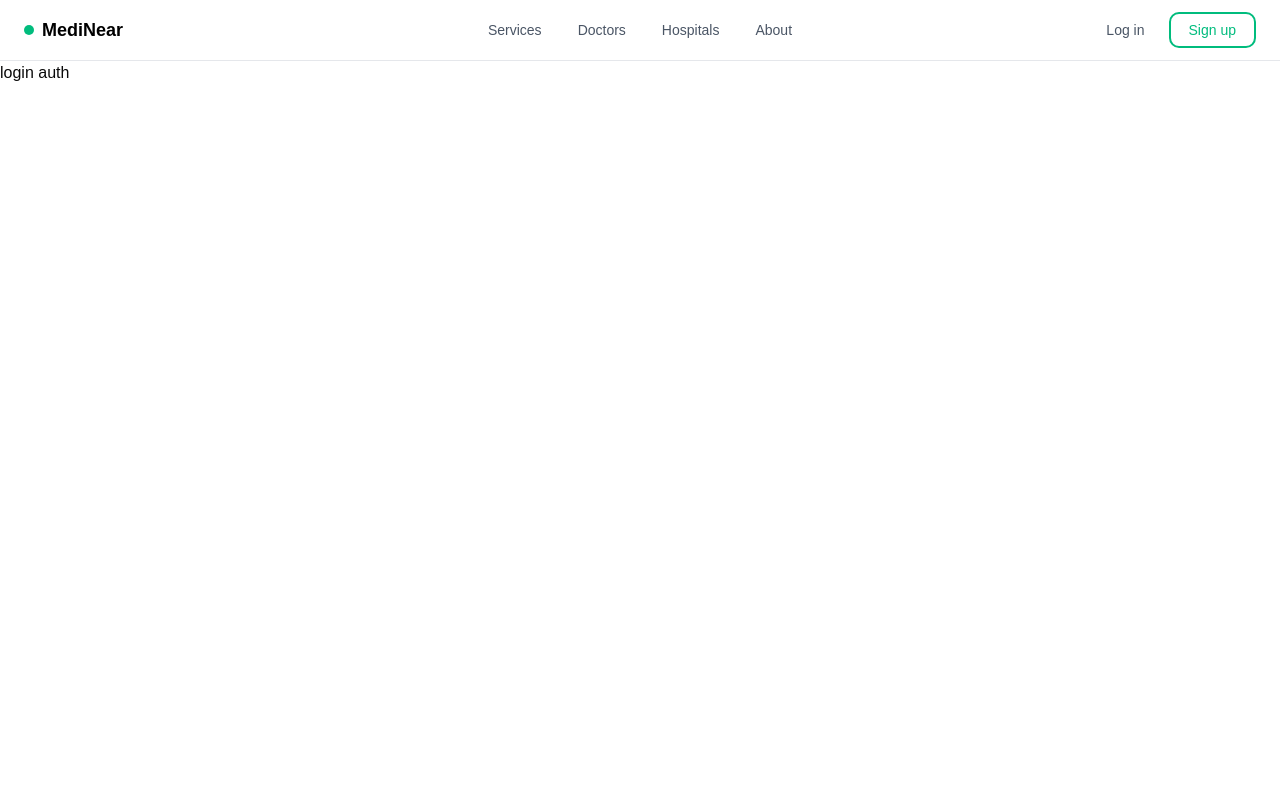
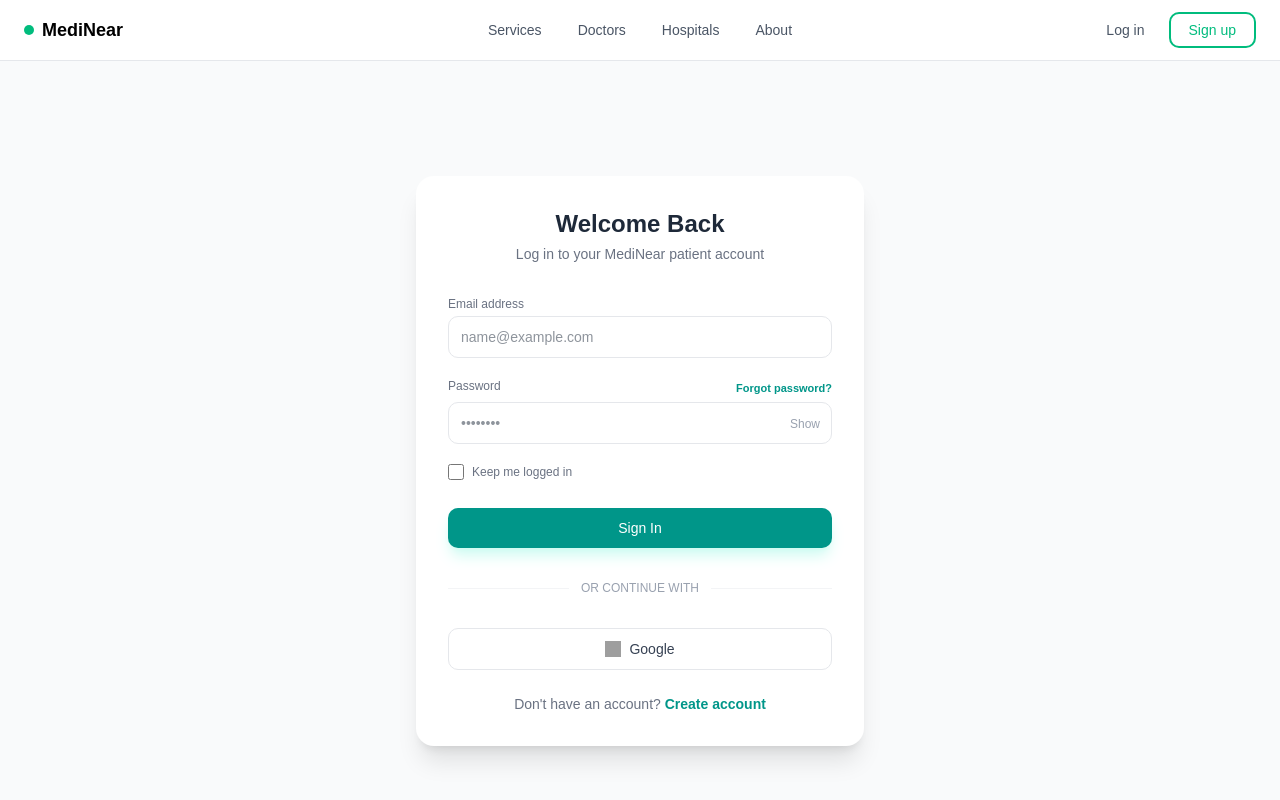
Before and after one commit to bluesand019/MediNear, a React (Vite) app: page /login in a window 1280 px wide. Shown: the top 800 px of the page. Built offline with nearby package versions, Linux system fonts and the light colour scheme; grey boxes are pictures that could not be loaded; what lightswind would draw is missing.

Commit message:
Created login auth

```diff
--- a/src/components/Signup/Personal.jsx
+++ b/src/components/Signup/Personal.jsx
@@ -128,11 +128,11 @@ const Personal = ({ setStage }) => {
 
         {/* Submit */}
         <button
-          type="submit"
-          className="mt-1 w-full rounded-lg bg-teal-600 py-2.5 text-sm font-medium text-white transition hover:bg-teal-700 active:scale-95"
-        >
-          Continue →
-        </button>
+  type="submit" // This triggers submitHandler which calls Stepper's next step
+  className="mt-1 w-full rounded-lg bg-teal-600 py-2.5 text-sm font-medium text-white transition hover:bg-teal-700 active:scale-95 shadow-md shadow-teal-100"
+>
+  Continue →
+</button>
 
       </form>
     </div>
--- a/src/pages/auth/Login.jsx
+++ b/src/pages/auth/Login.jsx
@@ -1,11 +1,116 @@
-import React from 'react'
+import React, { useState } from 'react';
 
 const Login = () => {
+  const [showPassword, setShowPassword] = useState(false);
+
+  const handleSubmit = (e) => {
+    e.preventDefault();
+    // Handle login logic here
+  };
+
+  const inputStyle = "w-full rounded-lg border border-gray-200 px-3 py-2.5 text-sm text-gray-800 outline-none transition focus:border-teal-400 focus:ring-2 focus:ring-teal-100";
+  const labelStyle = "text-xs font-medium text-gray-500 mb-1 block";
+
   return (
-    <div>
-      login auth
+    <div className="min-h-screen bg-gray-50 flex flex-col items-center justify-center p-4">
+      <div className="w-full max-w-md bg-white rounded-2xl shadow-xl p-8">
+
+        {/* Header */}
+        <div className="text-center mb-8">
+          <h2 className="text-2xl font-bold text-gray-800">Welcome Back</h2>
+          <p className="text-gray-500 text-sm mt-1">
+            Log in to your MediNear patient account
+          </p>
+        </div>
+
+        <form onSubmit={handleSubmit} className="flex flex-col gap-5">
+          {/* Email */}
+          <div>
+            <label htmlFor="email" className={labelStyle}>Email address</label>
+            <input
+              type="email"
+              id="email"
+              placeholder="name@example.com"
+              className={inputStyle}
+              required
+            />
+          </div>
+
+          {/* Password */}
+          <div className="relative">
+            <div className="flex justify-between items-center mb-1">
+              <label htmlFor="password" className={labelStyle}>Password</label>
+              <a href="#" className="text-[11px] font-semibold text-teal-600 hover:underline">
+                Forgot password?
+              </a>
+            </div>
+            <div className="relative">
+              <input
+                type={showPassword ? "text" : "password"}
+                id="password"
+                placeholder="••••••••"
+                className={inputStyle}
+                required
+              />
+              <button
+                type="button"
+                onClick={() => setShowPassword(!showPassword)}
+                className="absolute right-3 top-1/2 -translate-y-1/2 text-gray-400 hover:text-teal-600 transition"
+              >
+                {showPassword ? (
+                  <span className="text-xs font-medium">Hide</span>
+                ) : (
+                  <span className="text-xs font-medium">Show</span>
+                )}
+              </button>
+            </div>
+          </div>
+
+          {/* Remember Me */}
+          <label className="flex items-center gap-2 cursor-pointer group w-fit">
+            <input type="checkbox" className="accent-teal-600 h-4 w-4" />
+            <span className="text-xs text-gray-500 group-hover:text-gray-700">Keep me logged in</span>
+          </label>
+
+          {/* Login Button */}
+          <button
+            type="submit"
+            className="w-full bg-teal-600 text-white py-2.5 rounded-lg text-sm font-medium hover:bg-teal-700 active:scale-95 transition shadow-lg shadow-teal-100 mt-2"
+          >
+            Sign In
+          </button>
+        </form>
+
+        {/* Divider */}
+        <div className="relative my-8">
+          <div className="absolute inset-0 flex items-center">
+            <span className="w-full border-t border-gray-100"></span>
+          </div>
+          <div className="relative flex justify-center text-xs uppercase">
+            <span className="bg-white px-3 text-gray-400">Or continue with</span>
+          </div>
+        </div>
+
+        {/* Social Login */}
+        <button className="flex items-center justify-center gap-2 w-full border border-gray-200 py-2.5 rounded-lg text-sm font-medium text-gray-700 hover:bg-gray-50 transition mb-6">
+          <img
+            src="https://www.svgrepo.com/show/475656/google-color.svg"
+            alt="Google"
+            className="h-4 w-4"
+          />
+          <span>Google</span>
+        </button>
+
+        {/* Footer */}
+        <p className="text-center text-sm text-gray-500">
+          Don't have an account?{' '}
+          <a href="/register" className="text-teal-600 font-semibold hover:underline">
+            Create account
+          </a>
+        </p>
+      </div>
     </div>
-  )
-}
+  );
+};
 
-export default Login
+export default Login;
```
